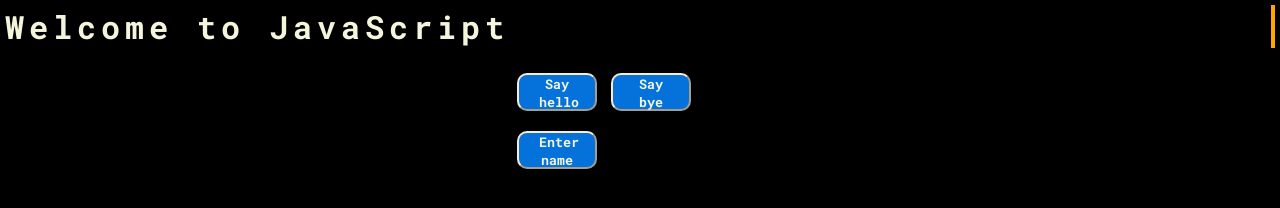
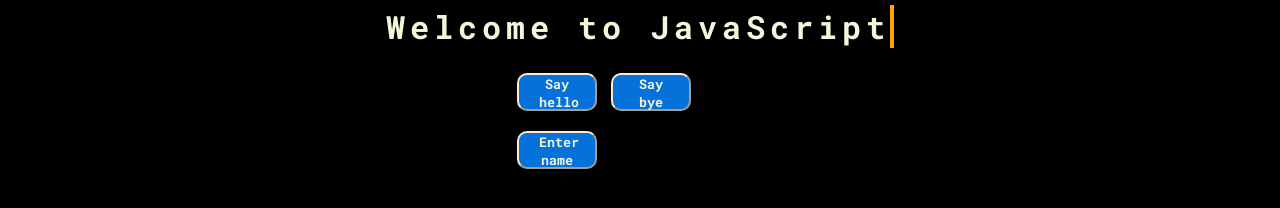
Before and after one commit to aqe-gl/WebCalculator, a plain HTML site: page index.html in a window 1280 px wide. Drawn offline with Linux system fonts and the light colour scheme.

Commit message:
fix animation for h1

```diff
--- a/style.css
+++ b/style.css
@@ -38,8 +38,8 @@
 }
 
 .typewriter h1 {
-    display: block;
-    margin: 5px;
+    width: fit-content;
+    margin: 5px auto;
     font-family: "Roboto Mono", monospace;
     color: beige;
     overflow: hidden; /* Ensures the content is not revealed until the animation */
@@ -55,7 +55,7 @@
 /* The typing effect */
 @keyframes typing {
     from { width: 0 }
-    to { width: 100% }
+    to { width: 33% }
 }
 
 /* The typewriter cursor effect */
```
